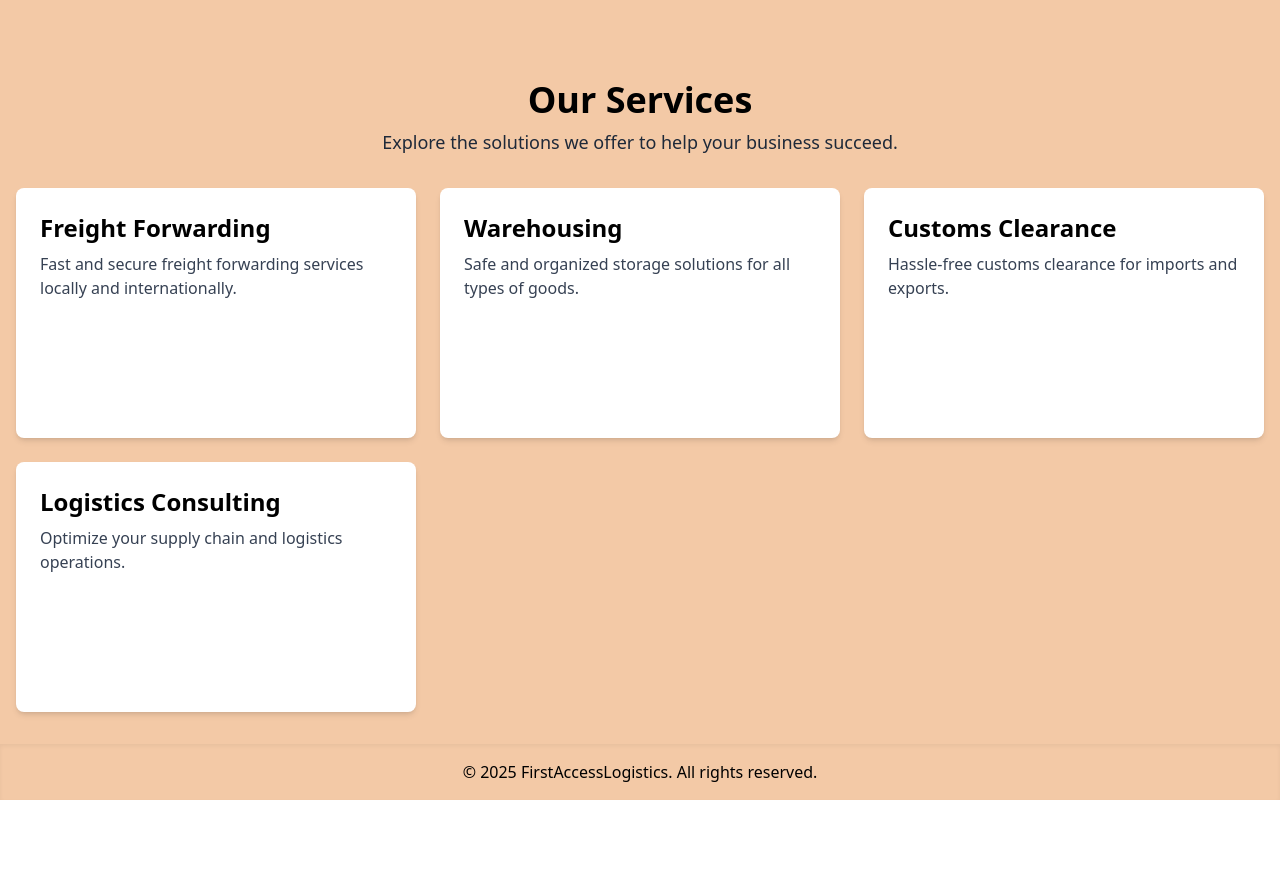
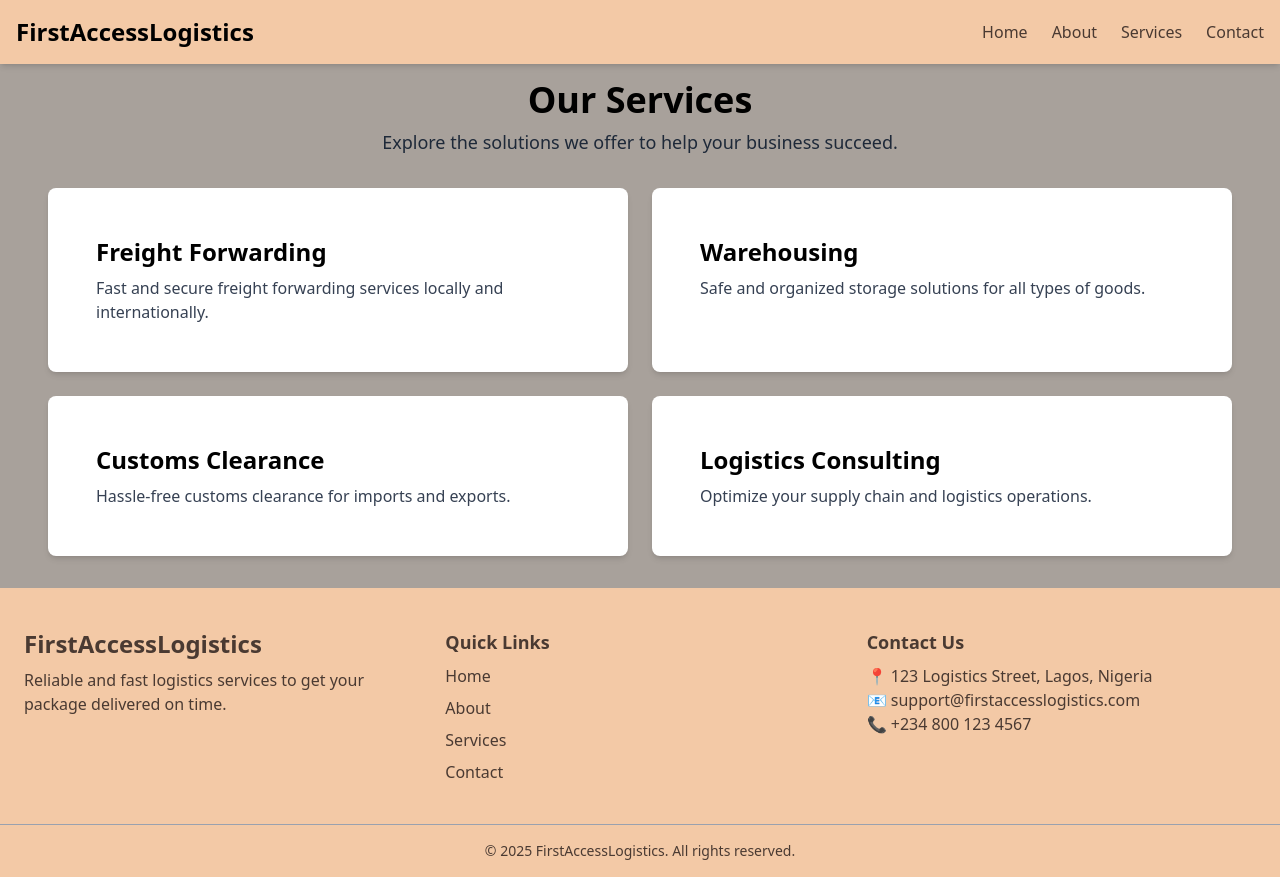
Before and after one commit to maximusenamiroro/Firstaccesslogistic, a React (Vite) app: page /service in a window 1280 px wide. Before the commit the page ends 800 px from the top, so only its background shows below. Built offline with nearby package versions, Linux system fonts and the light colour scheme.

Commit message:
link corrected

```diff
--- a/src/App.jsx
+++ b/src/App.jsx
@@ -1,7 +1,7 @@
 import { BrowserRouter as Router, Routes, Route } from "react-router-dom";
 import Home from "../src/page/Home";
 import "../src/index.css"
-import Service from "./page/Service";
+import Service from "../src/page/Service";
 import Tracking from "../src/page/Tracking";
 
 
--- a/src/components/Navbar.jsx
+++ b/src/components/Navbar.jsx
@@ -16,7 +16,7 @@ export default function Navbar() {
         <div className="hidden md:flex space-x-6">
           <Link to="/" className="hover:text-[#C48653] text-[#4A3A32]">Home</Link>
           <Link to="/about" className="hover:text-[#C48653] text-[#4A3A32]">About</Link>
-          <Link to="/services" className="hover:text-[#C48653] text-[#4A3A32]">Services</Link>
+          <Link to="/service" className="hover:text-[#C48653] text-[#4A3A32]">Services</Link>
           <Link to="/contact" className="hover:text-[#C48653] text-[#4A3A32]">Contact</Link>
         </div>
 
@@ -54,7 +54,7 @@ export default function Navbar() {
         <div className="md:hidden bg-[#F3C9A6] shadow-md">
           <Link to="/" className="block px-4 py-2 hover:text-[#C48653] text-[#4A3A32]">Home</Link>
           <Link to="/about" className="block px-4 py-2 hover:text-[#C48653] text-[#4A3A32]">About</Link>
-          <Link to="/services" className="block px-4 py-2 hover:text-[#C48653] text-[#4A3A32]">Services</Link>
+          <Link to="/service" className="block px-4 py-2 hover:text-[#C48653] text-[#4A3A32]">Service</Link>
           <Link to="/contact" className="block px-4 py-2 hover:text-[#C48653] text-[#4A3A32]">Contact</Link>
         </div>
       )}
--- a/src/page/Service.jsx
+++ b/src/page/Service.jsx
@@ -1,3 +1,6 @@
+import Footer from "../components/Footer";
+import Navbar from "../components/Navbar";
+
 export default function service() {
   const services = [
     {
@@ -18,30 +21,30 @@ export default function service() {
     },
   ];
 
-  return (
-    <div className="bg-[#F3C9A6] min-h-screen flex flex-col pt-20">
+  return (<div>
+     <Navbar/>
+    <div className="bg-[#a8a19b] min-h-screen flex flex-col pt-20">
       <header className="text-center mb-8">
+
         <h1 className="text-4xl font-bold mb-2">Our Services</h1>
         <p className="text-lg text-gray-800">
           Explore the solutions we offer to help your business succeed.
         </p>
       </header>
 
-      <main className="flex-grow container mx-auto px-4 grid gap-6 md:grid-cols-2 lg:grid-cols-3">
+      <main className="flex-grow container mx-auto px-12 mb-8 grid gap-6 md:grid-cols-2 lg:grid-cols-2">
         {services.map((service, index) => (
           <div
             key={index}
-            className="bg-white rounded-lg shadow-md p-6 hover:shadow-xl transition-shadow duration-300"
+            className="bg-white rounded-lg shadow-md p-12 hover:shadow-xl transition-shadow duration-300"
           >
             <h2 className="text-2xl font-semibold mb-2">{service.title}</h2>
             <p className="text-gray-700">{service.description}</p>
           </div>
         ))}
       </main>
-
-      <footer className="bg-[#F3C9A6] shadow-inner p-4 text-center text-black mt-8">
-        &copy; 2025 FirstAccessLogistics. All rights reserved.
-      </footer>
+     <Footer/>
+    </div>
     </div>
   );
 }
```
